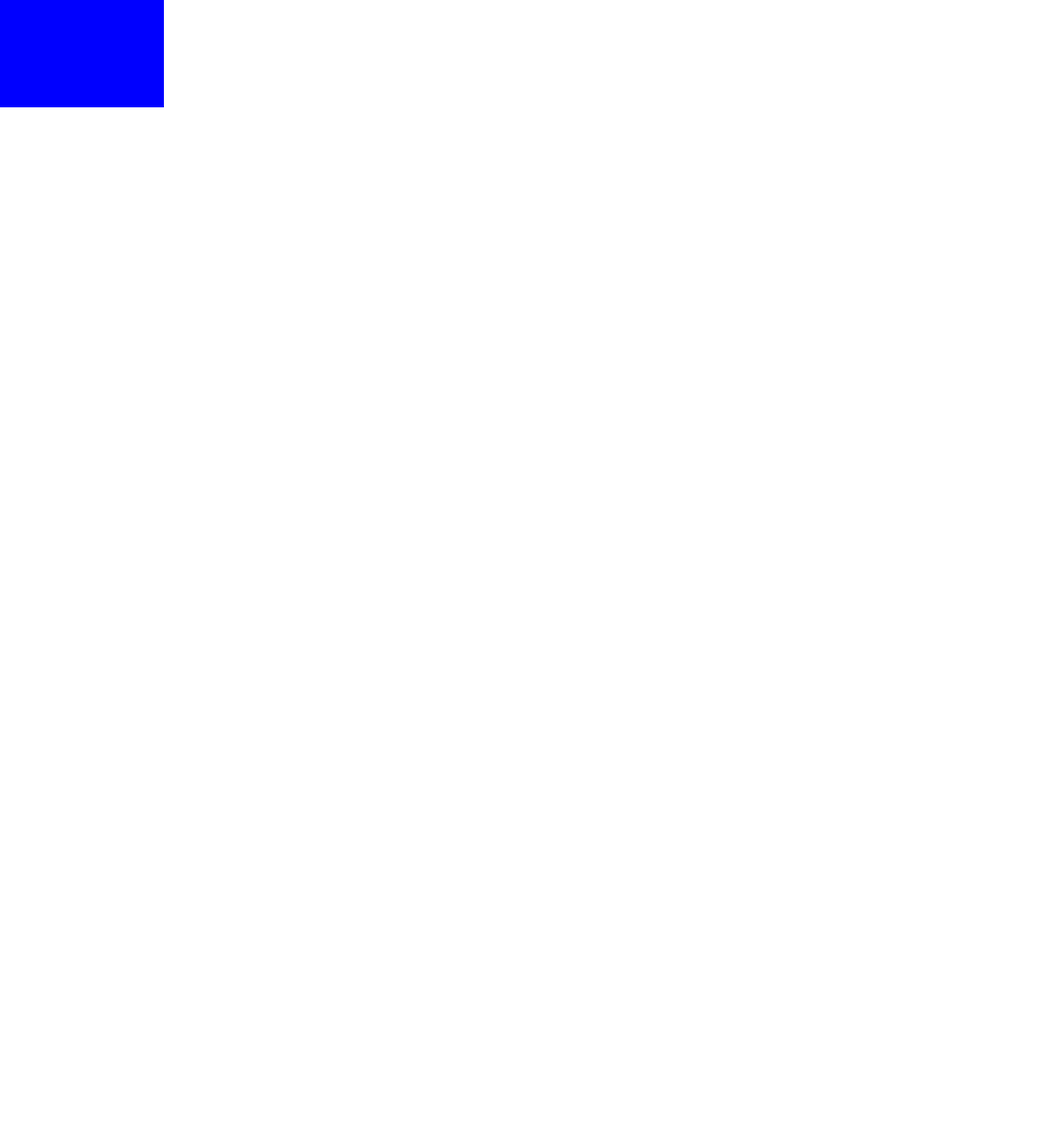
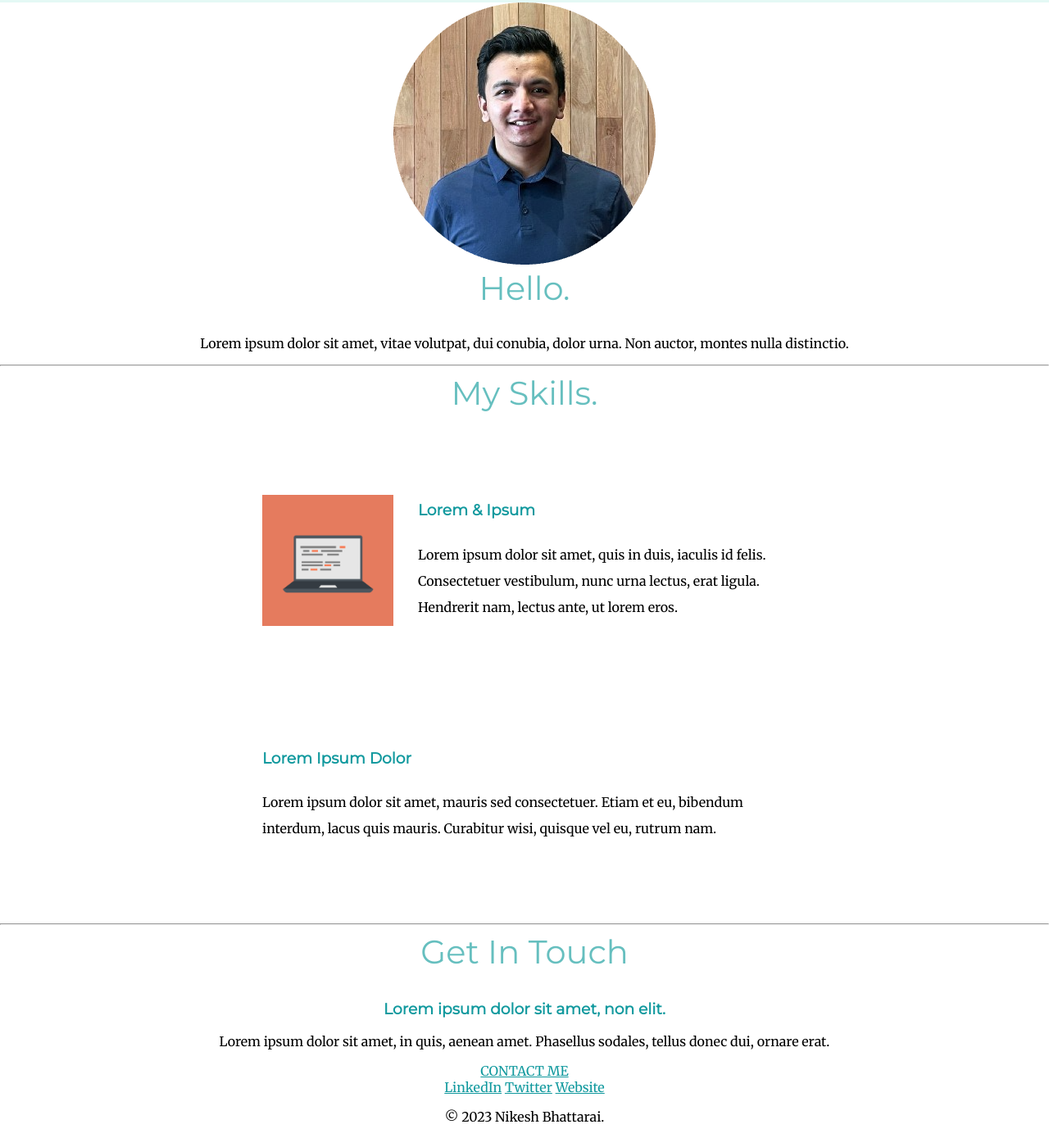
Before and after one commit to nikeshbhattarai/75DaysCodingChallenge, a plain HTML site: page Day41-44/CSS - My Site/index.html in a window 1280 px wide. Shown: the part 722-2111 px from the top of the page at 82% size. Before the commit the page ends 853 px from the top, so only its background shows below. Drawn offline with Linux system fonts and the light colour scheme.

Commit message:
Added styling using CSS.

```diff
--- a/Day41-44/CSS - My Site/css/styles.css
+++ b/Day41-44/CSS - My Site/css/styles.css
@@ -1,20 +1,59 @@
 body {
     margin: 0;
-}
-h1 {
-    margin-top: 0;
-}
-div {
-    background-color: #E4F9F5;
+    text-align: center;
+    font-family: 'Merriweather', serif;
 }
 
-.middle{
-    height: 200px;
-    width: 200px;
-    background-color: red;
+h1 {
+    color: #66bfbf;
+    font-size: 5.625rem;
+    margin: 50px auto 0 auto;
+    font-family: 'Sacramento', cursive;
 }
-.bottom{
-    height: 200px;
-    width: 200px;
-    background-color: blue;
+
+h2 {
+    color: #66bfbf;
+    font-family: 'Montserrat', sans-serif;
+    margin-top: 0;
+    font-size: 2.5rem;
+    font-weight: normal;
 }
+
+h3 {
+    color: #11999E;
+    font-family: 'Montserrat', sans-serif;
+}
+
+a {
+    color: #11999E;
+}
+
+.top-cloud {
+    position: absolute;
+    right: 400px;
+    top: 50px;
+}
+.bottom-cloud{
+    position: absolute;
+    left: 400px;
+    bottom: 300px;
+}
+
+.top-container {
+    background-color: #E4F9F5;
+    position: relative;
+    padding-top: 100px;
+}
+
+.skill-row {
+    width: 50%;
+    margin: 100px auto 100px auto;
+    text-align: left;
+    line-height: 2;
+}
+
+.computer {
+    width: 25%;
+    float: left;
+    margin-right: 30px;
+}
--- a/Day41-44/CSS - My Site/index.html
+++ b/Day41-44/CSS - My Site/index.html
@@ -7,16 +7,54 @@
     <title>Nikesh Bhattarai</title>
     <link rel="stylesheet" href="css/styles.css">
     <link rel="icon" href="favicon.ico">
+    <link rel="preconnect" href="https://fonts.googleapis.com">
+    <link rel="preconnect" href="https://fonts.gstatic.com" crossorigin>
+    <link href="https://fonts.googleapis.com/css2?family=Merriweather&family=Montserrat&family=Roboto:wght@400;500;700&family=Sacramento&display=swap" rel="stylesheet">
 </head>
 <body>
     <div class="top-container">
-        <img src="images/cloud.png" alt="cloud-img">
+        <img class="top-cloud" src="images/cloud.png" alt="cloud-img">
+        <h1>I'm Nikesh</h1>
+        <h2>an engineer.</h2>
+        <img class="bottom-cloud" src="images/cloud.png" alt="cloud-img">
         <img src="images/mountain.png" alt="mountain-img">
-        <h1>I'm Nikesh</h1>
-        <p>a software engineer</p>
     </div>
+    <div class="middle-container">
+        <div class="profile">
+          <img src="images/profile_pic.png" alt="profile-pic">
+          <h2>Hello.</h2>
+          <p>Lorem ipsum dolor sit amet, vitae volutpat, dui conubia, dolor urna. Non auctor, montes nulla distinctio.</p>
+        </div>
+        <hr>
+        <div class="skills">
+          <h2>My Skills.</h2>
+          <div class="skill-row">
+            <img class="computer" src="images/computer.png" alt="computer-pic">
+            <h3>Lorem & Ipsum</h3>
+            <p>Lorem ipsum dolor sit amet, quis in duis, iaculis id felis. Consectetuer vestibulum, nunc urna lectus, erat ligula. Hendrerit nam, lectus ante, ut lorem eros.</p>
+          </div>
+          <div class="skill-row">
+            <img class="" src="" alt="">
+            <h3>Lorem Ipsum Dolor</h3>
+            <p>Lorem ipsum dolor sit amet, mauris sed consectetuer. Etiam et eu, bibendum interdum, lacus quis mauris. Curabitur wisi, quisque vel eu, rutrum nam.</p>
+          </div>
+        </div>
+        <hr>
+        <div class="contact-me">
+          <h2>Get In Touch</h2>
+          <h3>Lorem ipsum dolor sit amet, non elit.</h3>
+          <p>Lorem ipsum dolor sit amet, in quis, aenean amet. Phasellus sodales, tellus donec dui, ornare erat.</p>
+          <a class="btn" href="mailto:nikeshvtrai10@gmail.com">CONTACT ME</a>
+        </div>
+      </div>
 
-    <div class="middle"></div>
-    <div class="bottom"></div>
+
+      <div class="bottom-container">
+        <a class="footer-link" href="https://www.linkedin.com/in/nikeshbhattarai/">LinkedIn</a>
+        <a class="footer-link" href="https://twitter.com/">Twitter</a>
+        <a class="footer-link" href="https://nikeshvtrai10.github.io/cv/">Website</a>
+        <p>© 2023 Nikesh Bhattarai.</p>
+      </div>
+
 </body>
 </html>
```
Also changed, not shown: Day41-44/CSS - My Site/StubCode.html (added, +36 -0 lines), Day41-44/CSS - My Site/practice.html (added, +39 -0 lines), Day41-44/CSS - My Site/images/angela.png (deleted), Day41-44/CSS - My Site/images/profile_pic.png (added).
